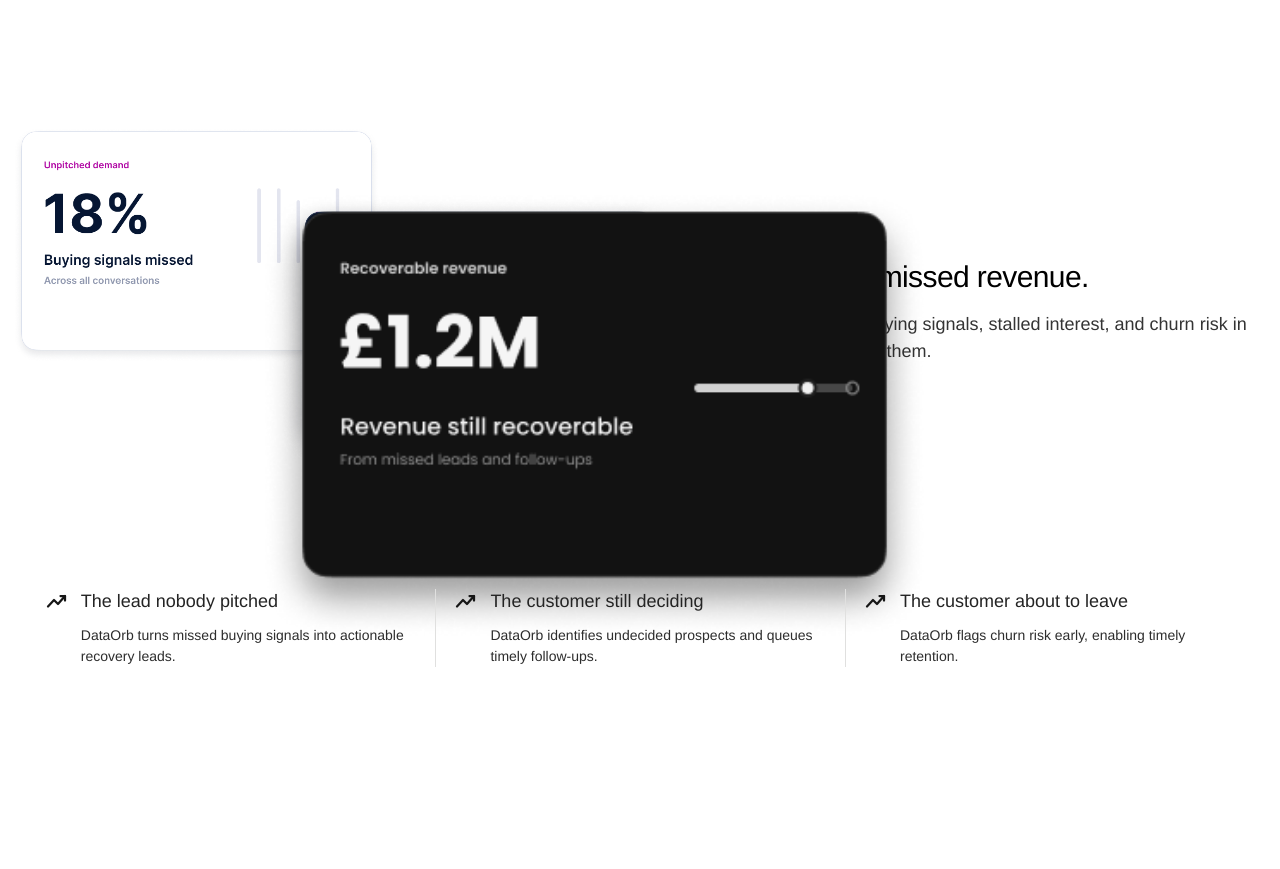
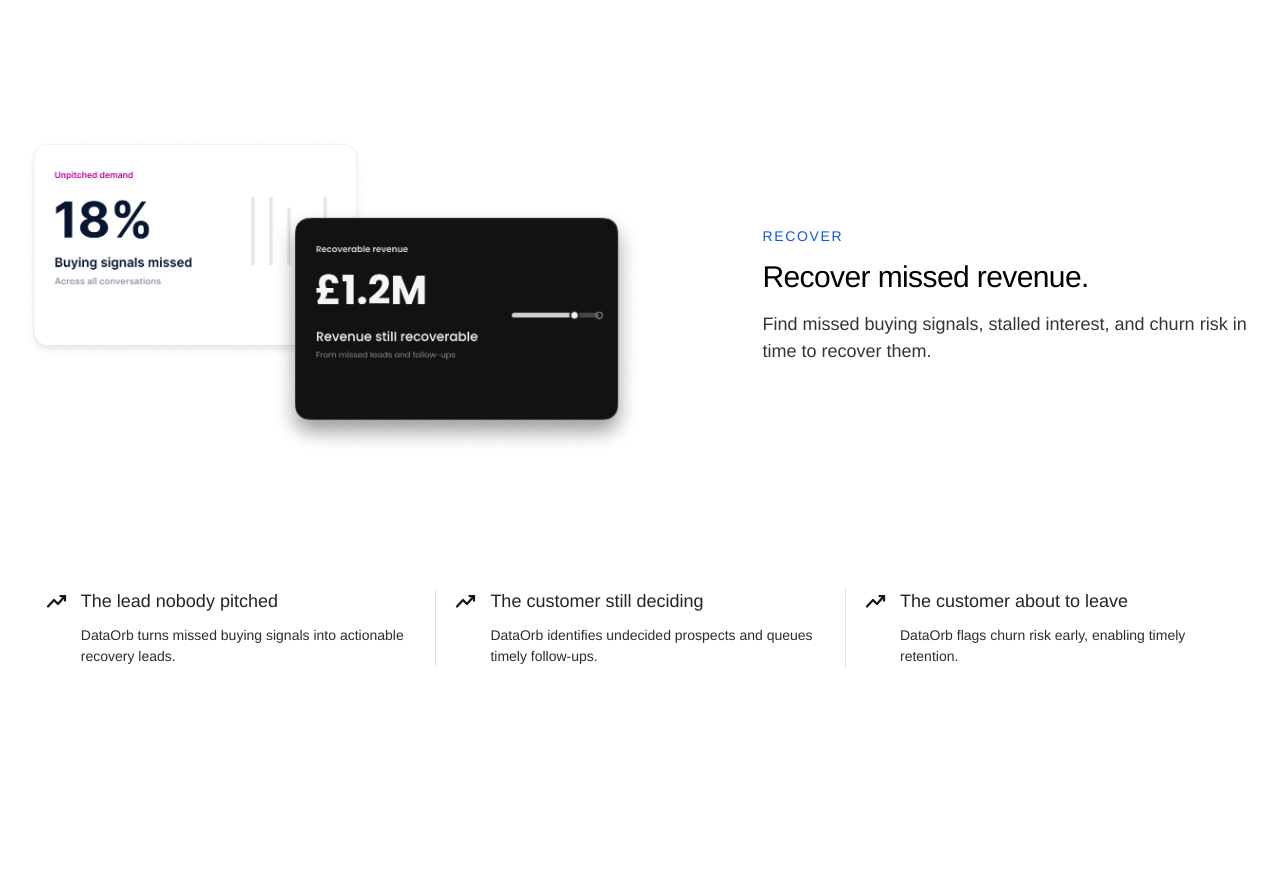
Before and after one commit to Umesh0014/DO-website, a Next.js app: page /revenue-intelligence in a window 1280 px wide. Shown: the part 820-1689 px from the top of the page. Built offline with nearby package versions, Linux system fonts and the light colour scheme; a web font is replaced by a local one.

Commit message:
Use updated revenue recovery graphic

```diff
--- a/app/components/IntelligenceLandingPage.tsx
+++ b/app/components/IntelligenceLandingPage.tsx
@@ -514,24 +514,7 @@
                   className={`standard-visual revenue-blank-visual${sectionImage ? " revenue-section-visual" : ""}`}
                 >
                   {sectionImage ? (
-                    <div
-                      aria-label={sectionImage.alt}
-                      className="revenue-recover-composite"
-                      role="img"
-                    >
-                      <img
-                        alt=""
-                        aria-hidden="true"
-                        className="revenue-recover-base"
-                        src={sectionImage.src}
-                      />
-                      <img
-                        alt=""
-                        aria-hidden="true"
-                        className="revenue-recover-card"
-                        src="/revenue-recover-card.png"
-                      />
-                    </div>
+                    <img alt={sectionImage.alt} src={sectionImage.src} />
                   ) : null}
                 </div>
 
--- a/app/globals.css
+++ b/app/globals.css
@@ -1462,27 +1462,9 @@
   background: transparent;
 }
 
-.revenue-recover-composite {
-  position: relative;
-  width: 100%;
-  aspect-ratio: 1294 / 661;
-}
-
-.revenue-recover-base {
+.revenue-section-visual > img {
   display: block;
   width: 100%;
-  max-width: none;
-  height: auto;
-  margin: 0;
-  object-fit: contain;
-}
-
-.revenue-recover-card {
-  position: absolute;
-  top: 18.8%;
-  left: 40.2%;
-  display: block;
-  width: 59.7%;
   max-width: none;
   height: auto;
   margin: 0;
```
Also changed, not shown: public/revenue-recover-graphic.png.
